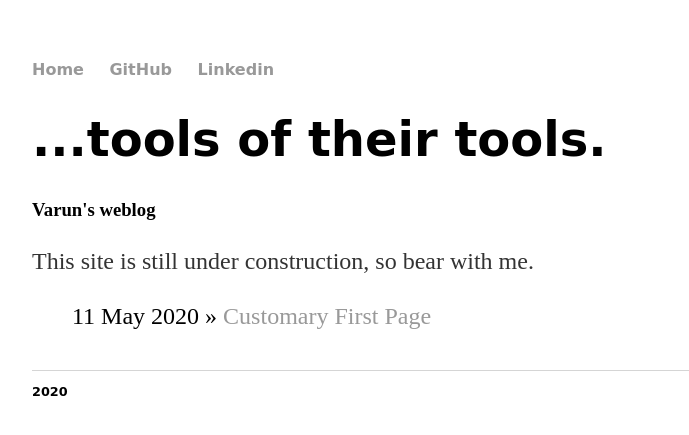
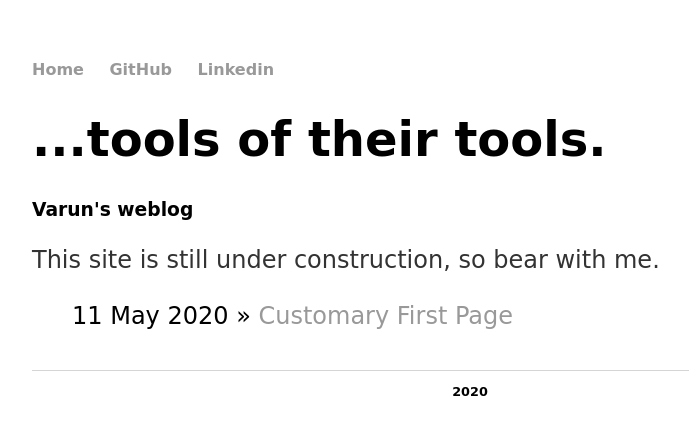
Before and after one commit to varun-venkatesh/varun-venkatesh.github.io, a Jekyll site: the page built from index.html, in a window 1280 px wide. Shown: the top 435 px of the page, without its empty margins (160-849 px from the left). Built offline with Jekyll 4.4.1, drawn with Linux system fonts in a browser that asks for light colours.

Commit message:
Update main.css

```diff
--- a/css/main.css
+++ b/css/main.css
@@ -1,4 +1,5 @@
 body {
+    font-family:"Comic Sans MS", cursive, sans-serif;
     margin: 60px auto;
     width: 70%;
 }
@@ -31,6 +32,7 @@ p {
 footer {
     border-top: 1px solid #d5d5d5;
     font-size: .8em;
+    text-align: center;
 }
 
 ul.posts {
```
